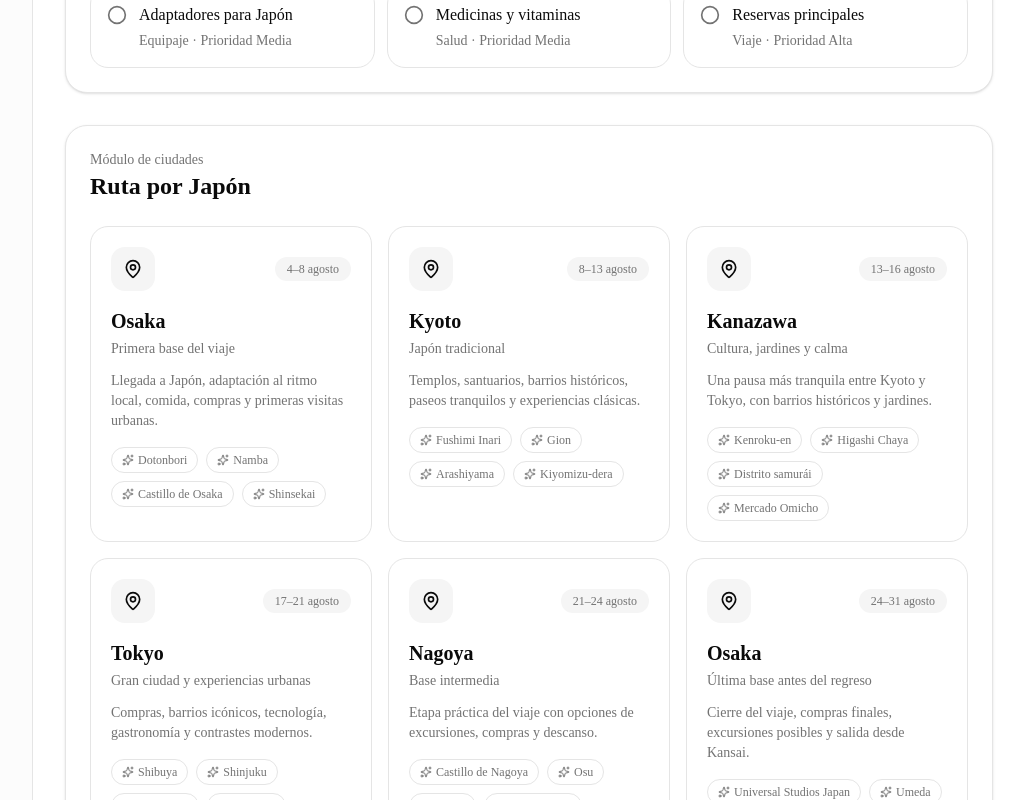
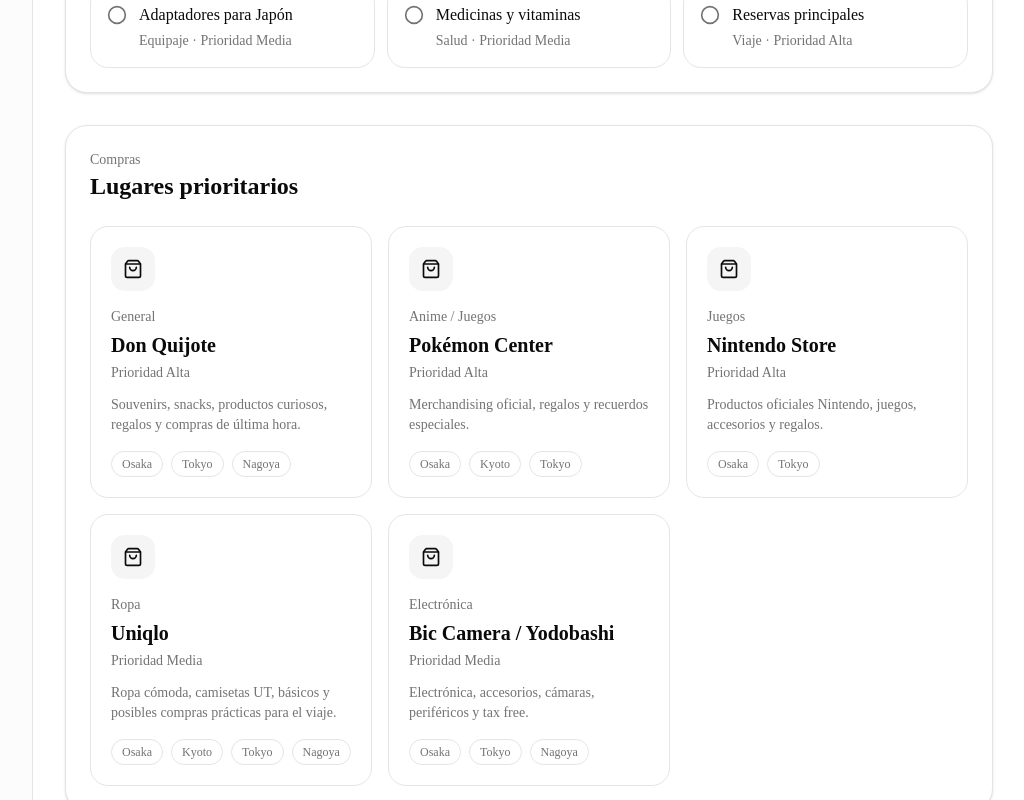
Before and after one commit to juanmartin1903/Japan-Guide, a Next.js app: page / in a window 1280 px wide. Shown: the part 2160-2960 px from the top of the page, without its empty margins (255-1279 px from the left). Built offline with nearby package versions, Linux system fonts and the light colour scheme.

Commit message:
Add shopping overview module

```diff
--- a/components/app/Dashboard.tsx
+++ b/components/app/Dashboard.tsx
@@ -15,6 +15,7 @@
 import FlightsOverview from "@/components/app/FlightsOverview";
 import ChecklistOverview from "@/components/app/ChecklistOverview";
 import BudgetOverview from "@/components/app/BudgetOverview";
+import ShoppingOverview from "@/components/app/ShoppingOverview";
 
 const today = new Date();
 const tripStart = new Date(`${trip.dates.start}T00:00:00`);
@@ -119,6 +120,7 @@
       <FlightsOverview />
       <BudgetOverview />
       <ChecklistOverview />
+      <ShoppingOverview />
       <CitiesOverview />
       <StaysOverview />
     </div>
--- /dev/null
+++ b/components/app/ShoppingOverview.tsx
@@ -0,0 +1,44 @@
+import { ShoppingBag } from "lucide-react";
+import { shopping } from "@/data/shopping";
+
+export default function ShoppingOverview() {
+  return (
+    <section className="rounded-3xl border bg-card p-6 shadow-sm">
+      <div className="mb-6">
+        <p className="text-sm text-muted-foreground">Compras</p>
+        <h3 className="text-2xl font-semibold">Lugares prioritarios</h3>
+      </div>
+
+      <div className="grid gap-4 md:grid-cols-2 xl:grid-cols-3">
+        {shopping.map((shop) => (
+          <article
+            key={shop.id}
+            className="rounded-2xl border bg-background p-5"
+          >
+            <div className="mb-4 flex h-11 w-11 items-center justify-center rounded-xl bg-muted">
+              <ShoppingBag className="h-5 w-5" />
+            </div>
+
+            <p className="text-sm text-muted-foreground">{shop.category}</p>
+            <h4 className="mt-1 text-xl font-semibold">{shop.name}</h4>
+            <p className="mt-1 text-sm text-muted-foreground">
+              Prioridad {shop.priority}
+            </p>
+            <p className="mt-3 text-sm text-muted-foreground">{shop.notes}</p>
+
+            <div className="mt-4 flex flex-wrap gap-2">
+              {shop.cities.map((city) => (
+                <span
+                  key={city}
+                  className="rounded-full border px-2.5 py-1 text-xs text-muted-foreground"
+                >
+                  {city}
+                </span>
+              ))}
+            </div>
+          </article>
+        ))}
+      </div>
+    </section>
+  );
+}
--- /dev/null
+++ b/data/shopping.ts
@@ -0,0 +1,42 @@
+export const shopping = [
+  {
+    id: "don-quijote",
+    name: "Don Quijote",
+    category: "General",
+    cities: ["Osaka", "Tokyo", "Nagoya"],
+    priority: "Alta",
+    notes: "Souvenirs, snacks, productos curiosos, regalos y compras de última hora.",
+  },
+  {
+    id: "pokemon-center",
+    name: "Pokémon Center",
+    category: "Anime / Juegos",
+    cities: ["Osaka", "Kyoto", "Tokyo"],
+    priority: "Alta",
+    notes: "Merchandising oficial, regalos y recuerdos especiales.",
+  },
+  {
+    id: "nintendo-store",
+    name: "Nintendo Store",
+    category: "Juegos",
+    cities: ["Osaka", "Tokyo"],
+    priority: "Alta",
+    notes: "Productos oficiales Nintendo, juegos, accesorios y regalos.",
+  },
+  {
+    id: "uniqlo",
+    name: "Uniqlo",
+    category: "Ropa",
+    cities: ["Osaka", "Kyoto", "Tokyo", "Nagoya"],
+    priority: "Media",
+    notes: "Ropa cómoda, camisetas UT, básicos y posibles compras prácticas para el viaje.",
+  },
+  {
+    id: "bic-camera",
+    name: "Bic Camera / Yodobashi",
+    category: "Electrónica",
+    cities: ["Osaka", "Tokyo", "Nagoya"],
+    priority: "Media",
+    notes: "Electrónica, accesorios, cámaras, periféricos y tax free.",
+  },
+] as const;
```
